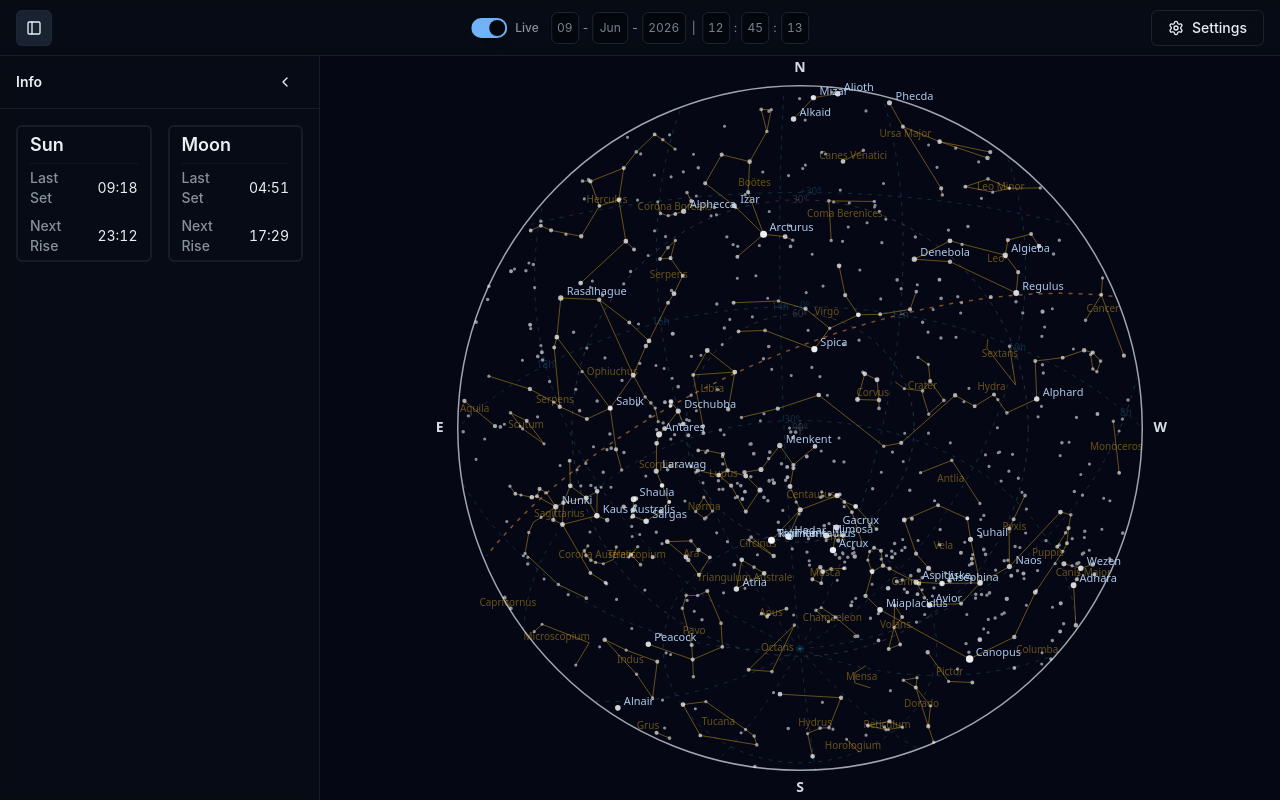
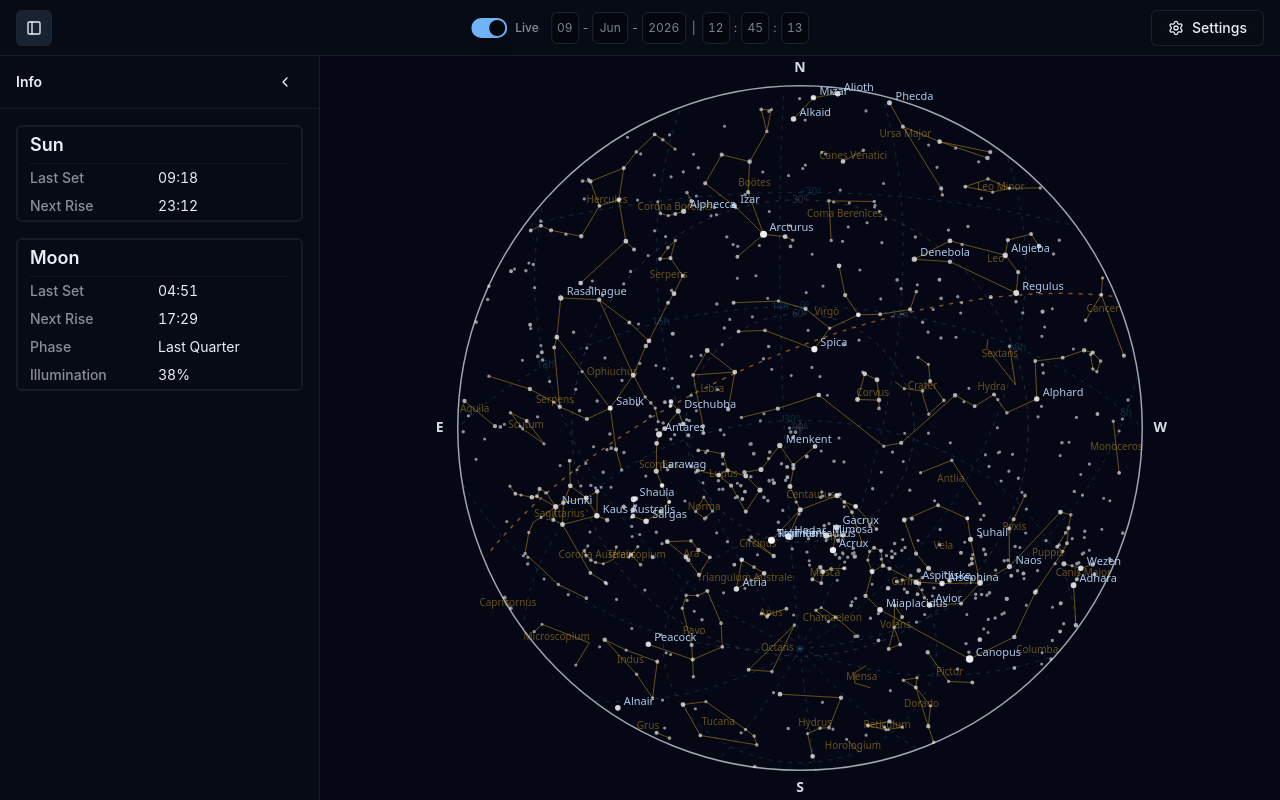
Before and after one commit to ayrea/astro, a React (Vite) app: page / in a window 1280 px wide. Built offline with nearby package versions, Linux system fonts and the light colour scheme.

Commit message:
Display Moon phase

```diff
--- a/src/components/InfoPanel.tsx
+++ b/src/components/InfoPanel.tsx
@@ -4,7 +4,12 @@ import { useMemo } from "react";
 import { Button } from "@/components/ui/button";
 import { useSettings } from "@/context/SettingsContext";
 import { useObserverTime } from "@/context/TimeContext";
-import { findMoonCrossings, type CrossingsDetail } from "@/lib/moon";
+import { getJulianDate } from "@/lib/astronomy";
+import {
+  findMoonCrossings,
+  getMoonPhase,
+  type CrossingsDetail,
+} from "@/lib/moon";
 import { findSunCrossings } from "@/lib/sun";
 import { cn } from "@/lib/utils";
 
@@ -38,6 +43,31 @@ function buildCrossingInfoRows(crossings: CrossingsDetail) {
   ];
 }
 
+function getMoonPhaseName(elongationDeg: number): string {
+  if (elongationDeg < 22.5 || elongationDeg >= 337.5) {
+    return "New Moon";
+  }
+  if (elongationDeg < 67.5) {
+    return "Waxing Crescent";
+  }
+  if (elongationDeg < 112.5) {
+    return "First Quarter";
+  }
+  if (elongationDeg < 157.5) {
+    return "Waxing Gibbous";
+  }
+  if (elongationDeg < 202.5) {
+    return "Full Moon";
+  }
+  if (elongationDeg < 247.5) {
+    return "Waning Gibbous";
+  }
+  if (elongationDeg < 292.5) {
+    return "Last Quarter";
+  }
+  return "Waning Crescent";
+}
+
 interface InfoPanelProps {
   onClose: () => void;
   className?: string;
@@ -52,7 +82,11 @@ function CrossingTable({
 }) {
   return (
     <div className="w-full overflow-hidden rounded-md border-2 border-border/60 px-3">
-      <table className="w-full text-sm">
+      <table className="w-full table-fixed text-sm">
+        <colgroup>
+          <col className="w-32" />
+          <col />
+        </colgroup>
         <tbody>
           <tr>
             <th
@@ -67,11 +101,11 @@ function CrossingTable({
             <tr key={label}>
               <th
                 scope="row"
-                className="py-1 pr-4 text-left font-medium text-muted-foreground"
+                className="py-1 pr-2 text-left font-medium text-muted-foreground"
               >
                 {label}
               </th>
-              <td className="py-1 text-left tabular-nums text-foreground">
+              <td className="py-1 text-left tabular-nums text-foreground whitespace-nowrap">
                 {value}
               </td>
             </tr>
@@ -96,9 +130,23 @@ export function InfoPanel({ onClose, className }: InfoPanelProps) {
       findMoonCrossings(observerTime, settings.latitude, settings.longitude),
     [observerTime, settings.latitude, settings.longitude],
   );
+  const moonPhase = useMemo(
+    () => getMoonPhase(getJulianDate(observerTime)),
+    [observerTime],
+  );
 
   const sunInfoRows = useMemo(() => buildCrossingInfoRows(sun), [sun]);
-  const moonInfoRows = useMemo(() => buildCrossingInfoRows(moon), [moon]);
+  const moonInfoRows = useMemo(
+    () => [
+      ...buildCrossingInfoRows(moon),
+      { label: "Phase", value: getMoonPhaseName(moonPhase.elongationDeg) },
+      {
+        label: "Illumination",
+        value: `${Math.round(moonPhase.illuminatedFraction * 100)}%`,
+      },
+    ],
+    [moon, moonPhase],
+  );
 
   return (
     <aside
@@ -121,7 +169,7 @@ export function InfoPanel({ onClose, className }: InfoPanelProps) {
         </Button>
       </div>
       <div className="min-h-0 flex-1 overflow-y-auto p-4">
-        <div className="flex flex-col gap-4 md:flex-row md:gap-4">
+        <div className="flex flex-col gap-4">
           <CrossingTable title="Sun" rows={sunInfoRows} />
           <CrossingTable title="Moon" rows={moonInfoRows} />
         </div>
--- a/src/components/Planisphere.tsx
+++ b/src/components/Planisphere.tsx
@@ -16,6 +16,8 @@ import {
   getLocalSiderealTime,
   prepareFrameConstants,
   equatorialToScreen,
+  toDegrees,
+  toRadians,
 } from "@/lib/astronomy";
 import {
   projectElevationAzimuth,
@@ -30,7 +32,7 @@ import {
   getStarCountForMagnitude,
   stars,
 } from "@/lib/starData";
-import { getMoonEquatorial } from "@/lib/moon";
+import { getMoonEquatorial, getMoonPhase } from "@/lib/moon";
 import { getSunEquatorial } from "@/lib/sun";
 import { getCanvasMetrics } from "@/lib/viewport";
 import { cn } from "@/lib/utils";
@@ -38,6 +40,9 @@ import { cn } from "@/lib/utils";
 const ALPHA_BUCKETS = 10;
 const SUN_MAGNITUDE = -26.7;
 const MOON_MAGNITUDE = -12.7;
+const MOON_LIT_ALPHA = Math.max(0.35, (ALPHA_BUCKETS - 0.5) / ALPHA_BUCKETS);
+const MOON_SHADOW_ALPHA = MOON_LIT_ALPHA / 2;
+const HOURS_TO_RAD = Math.PI / 12;
 
 interface StarArc {
   x: number;
@@ -426,13 +431,38 @@ export function Planisphere() {
         projectedPoint,
       );
 
+      let moonDraw:
+        | {
+            x: number;
+            y: number;
+            radius: number;
+            elongationDeg: number;
+            limbAngle: number;
+          }
+        | undefined;
+
       if (projectedPoint.visible) {
         const moonRadius = getScreenStarRadius(MOON_MAGNITUDE, viewport.scale);
-        starBuckets[ALPHA_BUCKETS - 1].push({
+        const { elongationDeg } = getMoonPhase(julianDate);
+        const limbAngle = getBrightLimbScreenAngle(
+          moonRaHours,
+          moonDecDegrees,
+          sunRaHours,
+          sunDecDegrees,
+          frameConstants,
+          radius,
+          settings.mirrorEastWest,
+          projectedPoint.x,
+          projectedPoint.y,
+        );
+
+        moonDraw = {
           x: projectedPoint.x,
           y: projectedPoint.y,
-          r: moonRadius,
-        });
+          radius: moonRadius,
+          elongationDeg,
+          limbAngle,
+        };
 
         if (settings.showLabels) {
           labelCandidates.push({
@@ -460,6 +490,18 @@ export function Planisphere() {
         }
 
         context.fill();
+      }
+
+      if (moonDraw) {
+        drawMoon(
+          context,
+          moonDraw.x,
+          moonDraw.y,
+          moonDraw.radius,
+          moonDraw.elongationDeg,
+          moonDraw.limbAngle,
+          viewport.scale,
+        );
       }
 
       if (settings.showLabels) {
@@ -498,6 +540,161 @@ export function Planisphere() {
       />
     </div>
   );
+}
+
+function projectToScreenUnclamped(
+  rightAscensionHours: number,
+  declinationDegrees: number,
+  frame: FrameConstants,
+  radius: number,
+  mirrorEastWest: boolean,
+  out: { x: number; y: number },
+): void {
+  const ra = rightAscensionHours * HOURS_TO_RAD;
+  const dec = toRadians(declinationDegrees);
+  const hourAngle = frame.lstRad - ra;
+  const sinElev =
+    Math.sin(dec) * frame.sinLat +
+    Math.cos(dec) * frame.cosLat * Math.cos(hourAngle);
+  const elevation = Math.asin(sinElev);
+  const elevationDegrees = toDegrees(elevation);
+
+  const cosAz =
+    (Math.sin(dec) - Math.sin(elevation) * frame.sinLat) /
+    (Math.cos(elevation) * frame.cosLat);
+
+  let azimuth = Math.acos(Math.min(1, Math.max(-1, cosAz)));
+
+  if (Math.sin(hourAngle) > 0) {
+    azimuth = 2 * Math.PI - azimuth;
+  }
+
+  const projectedRadius = ((90 - elevationDegrees) / 90) * radius;
+  let x = projectedRadius * Math.sin(azimuth);
+  const y = -projectedRadius * Math.cos(azimuth);
+
+  if (mirrorEastWest) {
+    x = -x;
+  }
+
+  out.x = x;
+  out.y = y;
+}
+
+function getBrightLimbScreenAngle(
+  moonRaHours: number,
+  moonDecDegrees: number,
+  sunRaHours: number,
+  sunDecDegrees: number,
+  frame: FrameConstants,
+  radius: number,
+  mirrorEastWest: boolean,
+  moonScreenX: number,
+  moonScreenY: number,
+): number {
+  const moonRa = moonRaHours * HOURS_TO_RAD;
+  const moonDec = toRadians(moonDecDegrees);
+  const sunRa = sunRaHours * HOURS_TO_RAD;
+  const sunDec = toRadians(sunDecDegrees);
+
+  const cosMoonDec = Math.cos(moonDec);
+  const cosSunDec = Math.cos(sunDec);
+  const moonX = cosMoonDec * Math.cos(moonRa);
+  const moonY = cosMoonDec * Math.sin(moonRa);
+  const moonZ = Math.sin(moonDec);
+  const sunX = cosSunDec * Math.cos(sunRa);
+  const sunY = cosSunDec * Math.sin(sunRa);
+  const sunZ = Math.sin(sunDec);
+
+  const dot = moonX * sunX + moonY * sunY + moonZ * sunZ;
+  let tx = sunX - dot * moonX;
+  let ty = sunY - dot * moonY;
+  let tz = sunZ - dot * moonZ;
+  const tMag = Math.hypot(tx, ty, tz);
+
+  if (tMag < 1e-10) {
+    return 0;
+  }
+
+  tx /= tMag;
+  ty /= tMag;
+  tz /= tMag;
+
+  const offsetRad = toRadians(0.5);
+  const cosO = Math.cos(offsetRad);
+  const sinO = Math.sin(offsetRad);
+  const offX = cosO * moonX + sinO * tx;
+  const offY = cosO * moonY + sinO * ty;
+  const offZ = cosO * moonZ + sinO * tz;
+
+  const offDec = Math.asin(Math.min(1, Math.max(-1, offZ)));
+  let offRa = Math.atan2(offY, offX);
+  if (offRa < 0) {
+    offRa += 2 * Math.PI;
+  }
+  const offRaHours = (offRa * 12) / Math.PI;
+  const offDecDegrees = toDegrees(offDec);
+
+  const offsetScreen = { x: 0, y: 0 };
+  projectToScreenUnclamped(
+    offRaHours,
+    offDecDegrees,
+    frame,
+    radius,
+    mirrorEastWest,
+    offsetScreen,
+  );
+
+  return Math.atan2(offsetScreen.y - moonScreenY, offsetScreen.x - moonScreenX);
+}
+
+function drawMoon(
+  context: CanvasRenderingContext2D,
+  cx: number,
+  cy: number,
+  moonRadius: number,
+  elongationDeg: number,
+  limbAngle: number,
+  scale: number,
+): void {
+  const positionAngle = limbAngle;
+  const elongRad = (elongationDeg * Math.PI) / 180;
+  const cosElong = Math.cos(elongRad);
+  const illuminatedFraction = (1 - cosElong) / 2;
+  const pixelRadius = moonRadius * scale;
+
+  context.save();
+  context.translate(cx, cy);
+  context.rotate(positionAngle);
+  context.scale(1 / scale, 1 / scale);
+
+  context.beginPath();
+  context.arc(0, 0, pixelRadius, 0, Math.PI * 2);
+  context.fillStyle = `rgba(248, 250, 252, ${MOON_SHADOW_ALPHA})`;
+  context.fill();
+
+  if (illuminatedFraction > 0.005) {
+    const terminatorRadiusX = pixelRadius * Math.abs(cosElong);
+    const isCrescent = cosElong > 0;
+
+    context.beginPath();
+    context.arc(0, 0, pixelRadius, -Math.PI / 2, Math.PI / 2);
+    context.ellipse(
+      0,
+      0,
+      terminatorRadiusX,
+      pixelRadius,
+      0,
+      Math.PI / 2,
+      -Math.PI / 2,
+      isCrescent,
+    );
+    context.closePath();
+    context.fillStyle = `rgba(248, 250, 252, ${MOON_LIT_ALPHA})`;
+    context.fill();
+  }
+
+  context.restore();
 }
 
 function projectEquatorial(
--- a/src/lib/moon.ts
+++ b/src/lib/moon.ts
@@ -10,6 +10,7 @@ import {
   type EquatorialCoordinates,
   type HorizontalCoordinates,
 } from "@/lib/astronomy";
+import { getSunEclipticLongitude } from "@/lib/sun";
 
 /** Standard geocentric moonrise/moonset horizon (degrees). */
 const HORIZON_ELEVATION = 0.125;
@@ -225,7 +226,17 @@ function eclipticLatLonToEquatorial(
   };
 }
 
-export function getMoonEquatorial(julianDate: number): EquatorialCoordinates {
+interface MoonEclipticCoordinates {
+  longitude: number;
+  latitude: number;
+}
+
+export interface MoonPhase {
+  elongationDeg: number;
+  illuminatedFraction: number;
+}
+
+function getMoonEcliptic(julianDate: number): MoonEclipticCoordinates {
   const t = (julianDate - 2_451_545) / 36_525;
 
   const lp = toRadians(
@@ -302,12 +313,24 @@ export function getMoonEquatorial(julianDate: number): EquatorialCoordinates {
     127 * Math.sin(lp - mp) -
     115 * Math.sin(lp + mp);
 
-  const eclipticLongitude = normalizeDegrees(
-    toDegrees(lp) + sumLongitude / 1_000_000,
-  );
-  const eclipticLatitude = sumLatitude / 1_000_000;
+  return {
+    longitude: normalizeDegrees(toDegrees(lp) + sumLongitude / 1_000_000),
+    latitude: sumLatitude / 1_000_000,
+  };
+}
 
-  return eclipticLatLonToEquatorial(eclipticLongitude, eclipticLatitude);
+export function getMoonEquatorial(julianDate: number): EquatorialCoordinates {
+  const { longitude, latitude } = getMoonEcliptic(julianDate);
+  return eclipticLatLonToEquatorial(longitude, latitude);
+}
+
+export function getMoonPhase(julianDate: number): MoonPhase {
+  const moonLon = getMoonEcliptic(julianDate).longitude;
+  const sunLon = getSunEclipticLongitude(julianDate);
+  const elongationDeg = normalizeDegrees(moonLon - sunLon);
+  const illuminatedFraction = (1 - Math.cos(toRadians(elongationDeg))) / 2;
+
+  return { elongationDeg, illuminatedFraction };
 }
 
 export function getMoonHorizontal(
--- a/src/lib/sun.ts
+++ b/src/lib/sun.ts
@@ -28,7 +28,7 @@ interface Crossing {
   rising: boolean;
 }
 
-export function getSunEquatorial(julianDate: number): EquatorialCoordinates {
+export function getSunEclipticLongitude(julianDate: number): number {
   const t = (julianDate - 2_451_545) / 36_525;
   const meanLongitude = normalizeDegrees(280.46646 + 36000.76983 * t);
   const meanAnomaly = normalizeDegrees(357.52911 + 35999.05029 * t);
@@ -40,13 +40,15 @@ export function getSunEquatorial(julianDate: number): EquatorialCoordinates {
     0.000289 * Math.sin(3 * anomalyRad);
 
   const trueLongitude = normalizeDegrees(meanLongitude + equationOfCenter);
-  const apparentLongitude = normalizeDegrees(
+  return normalizeDegrees(
     trueLongitude -
       0.00569 -
       0.00478 * Math.sin(((125.04 - 1934.136 * t) * Math.PI) / 180),
   );
+}
 
-  return eclipticToEquatorial(apparentLongitude);
+export function getSunEquatorial(julianDate: number): EquatorialCoordinates {
+  return eclipticToEquatorial(getSunEclipticLongitude(julianDate));
 }
 
 export function getSunHorizontal(
```
Also changed, not shown: 1 other file (tests, documents, lock files or other folders).
